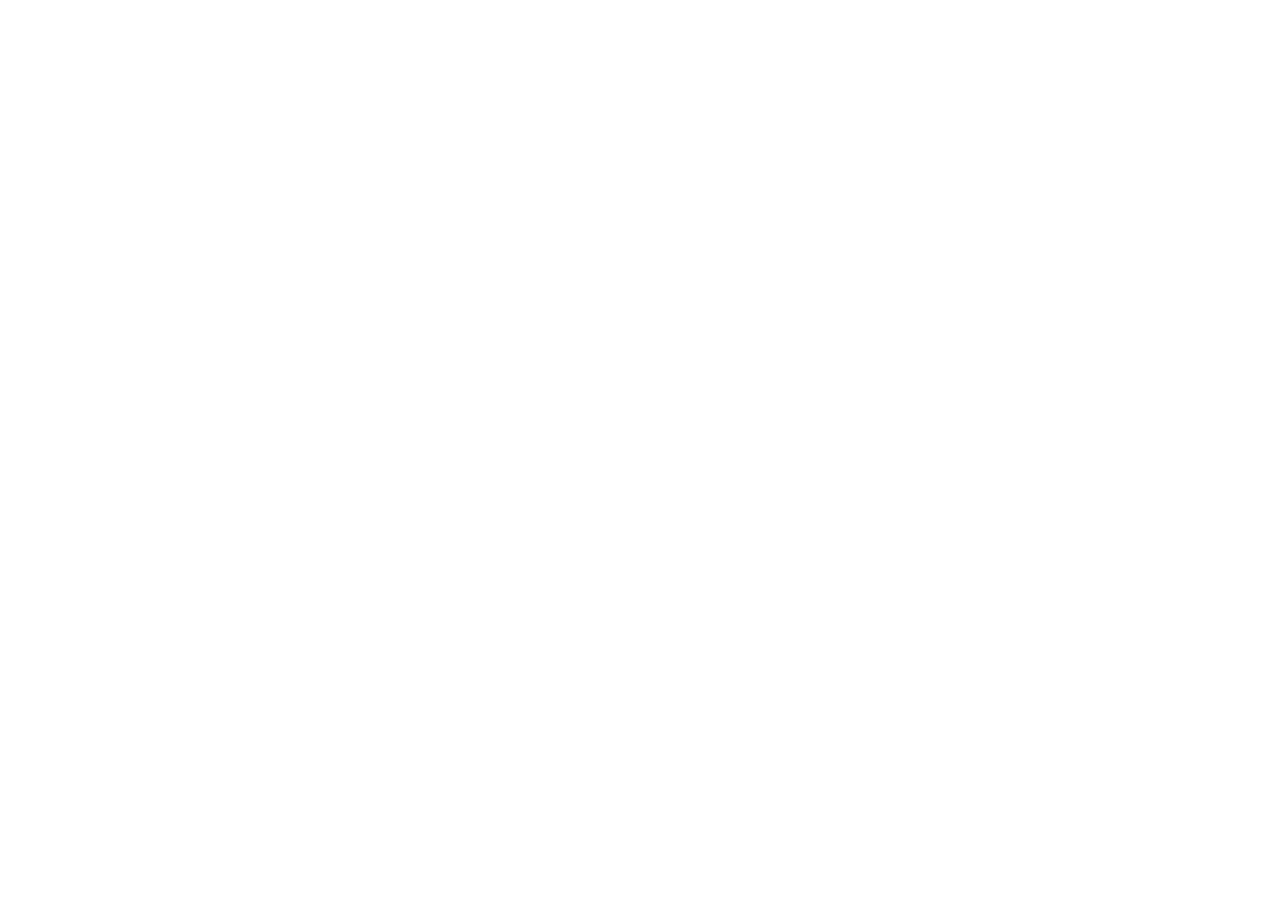
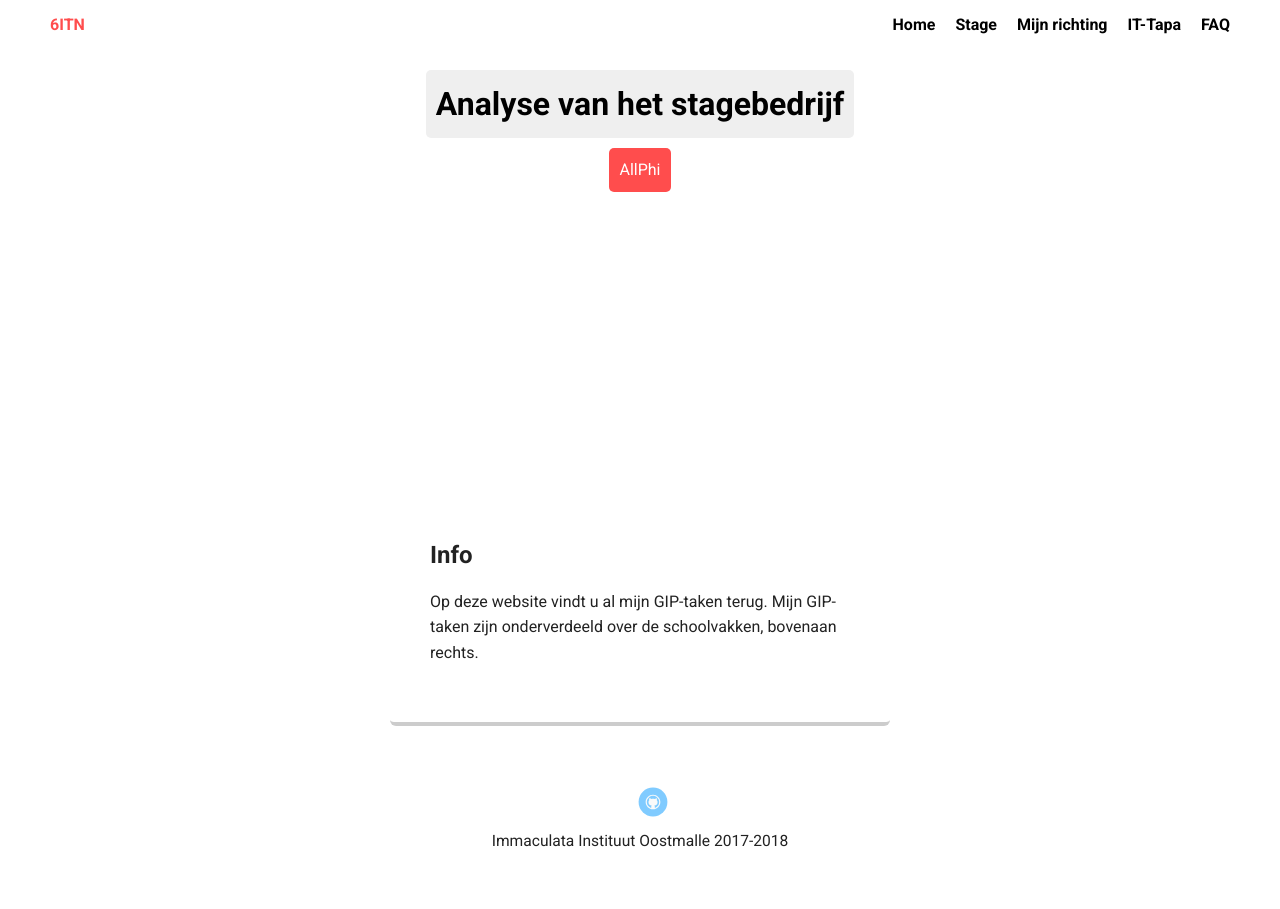
Before and after one commit to scheperse-immalle/scheperse-immalle.Github.io, a plain HTML site: page stage/AnalyseBedrijf.html in a window 1280 px wide. Before the commit the page ends 800 px from the top, so only its background shows below. Drawn offline with Linux system fonts and the light colour scheme; files whose address does not match are found by name; a web font is replaced by a local one.

Commit message:
changes
Analysebedrijf aanpassen

```diff
--- a/stage/AnalyseBedrijf.html
+++ b/stage/AnalyseBedrijf.html
@@ -0,0 +1,43 @@
+<!doctype html>
+<html lang="en">
+<head>
+  <meta charset="utf-8">
+  <title>Analyse van het stagebedrijf</title>
+  <meta name="viewport" content="width=device-width, initial-scale=1.0">
+  <link rel="stylesheet" href="styles.css">
+  <link href="https://fonts.googleapis.com/css?family=Muli%7CRoboto:400,300,500,700,900" rel="stylesheet">
+  </head>
+  <body>
+
+    <div class="main-nav">
+        <ul class="nav">
+          <li class="name">6ITN</li>
+          <li><a href="../home.html">Home</a></li>
+          <li><a href="stage/stage.html">Stage</a></li>
+          <li><a href="#">Mijn richting</a></li>
+          <li><a href="#">IT-Tapa</a></li>
+          <li><a href="#">FAQ</a></li>
+        </ul>
+    </div>
+
+    <header>
+      <h1 class="tag name">Analyse van het stagebedrijf</h1>
+      <p class="tag location">AllPhi</p>
+    </header>
+
+    <main class="flex">
+      <div class="card">
+        <h2>Info</h2>
+        <p>Op deze website vindt u al mijn GIP-taken terug. Mijn GIP-taken zijn onderverdeeld over de schoolvakken, bovenaan rechts.</p>
+      </div>
+
+
+    </main>
+    <footer>
+      <ul>
+        <li><a href="https://github.com/scheperse-immalle" class="social github">Github</a></li>
+      </ul>
+      <p class="copyright"> Immaculata Instituut Oostmalle 2017-2018 </p>
+    </footer>
+  </body>
+  </html>
```
Also changed, not shown: home.html (+1 -1 lines).
